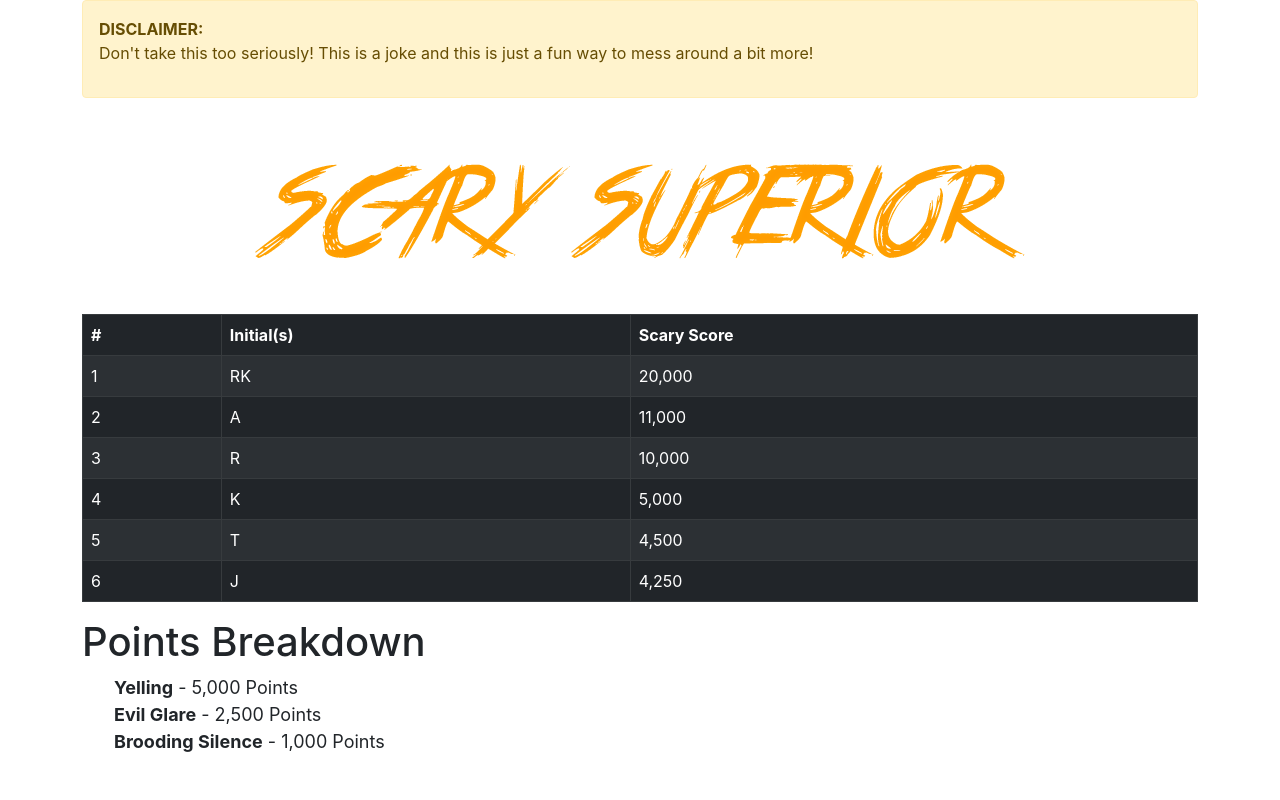
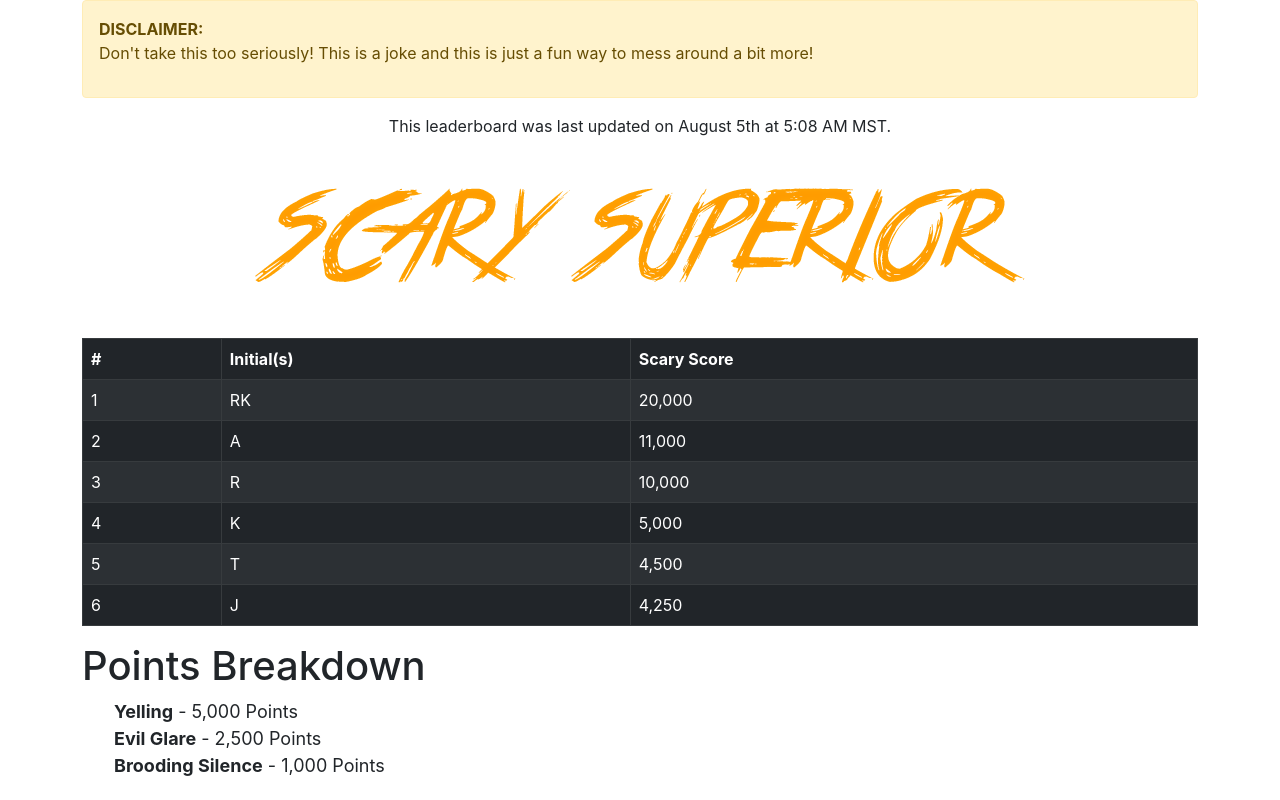
Before and after one commit to ColtonThompson/ScarySuperior, a React (Create React App) app: page / in a window 1280 px wide. Built offline with nearby package versions, Linux system fonts and the light colour scheme.

Commit message:
Update Header.jsx
Added a last update text.

```diff
--- a/src/components/Header.jsx
+++ b/src/components/Header.jsx
@@ -14,6 +14,9 @@ class Header extends Component {
             way to mess around a bit more!
           </p>
         </Alert>
+        <center>
+          This leaderboard was last updated on August 5th at 5:08 AM MST.
+        </center>
       </React.Fragment>
     );
   }
```
